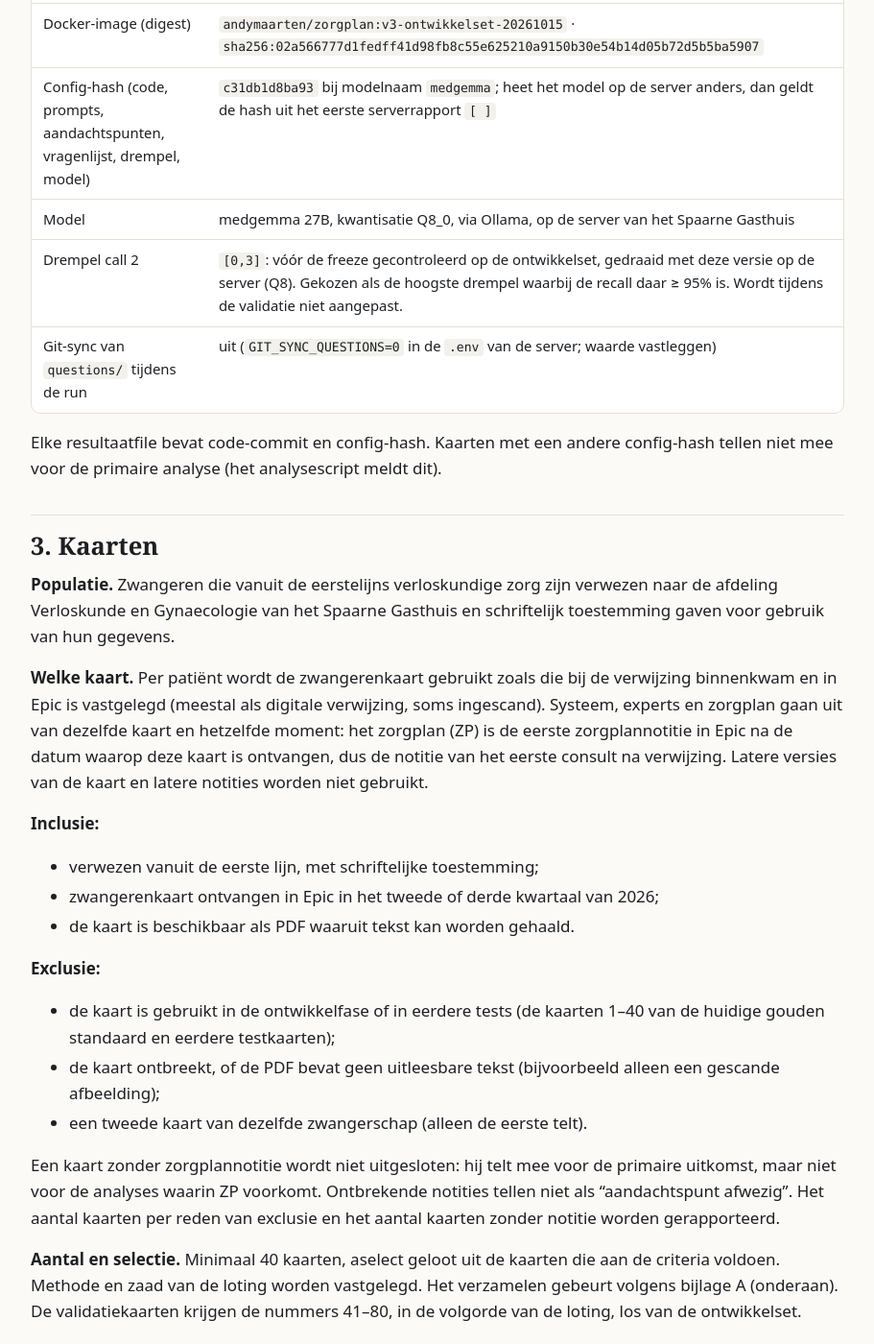
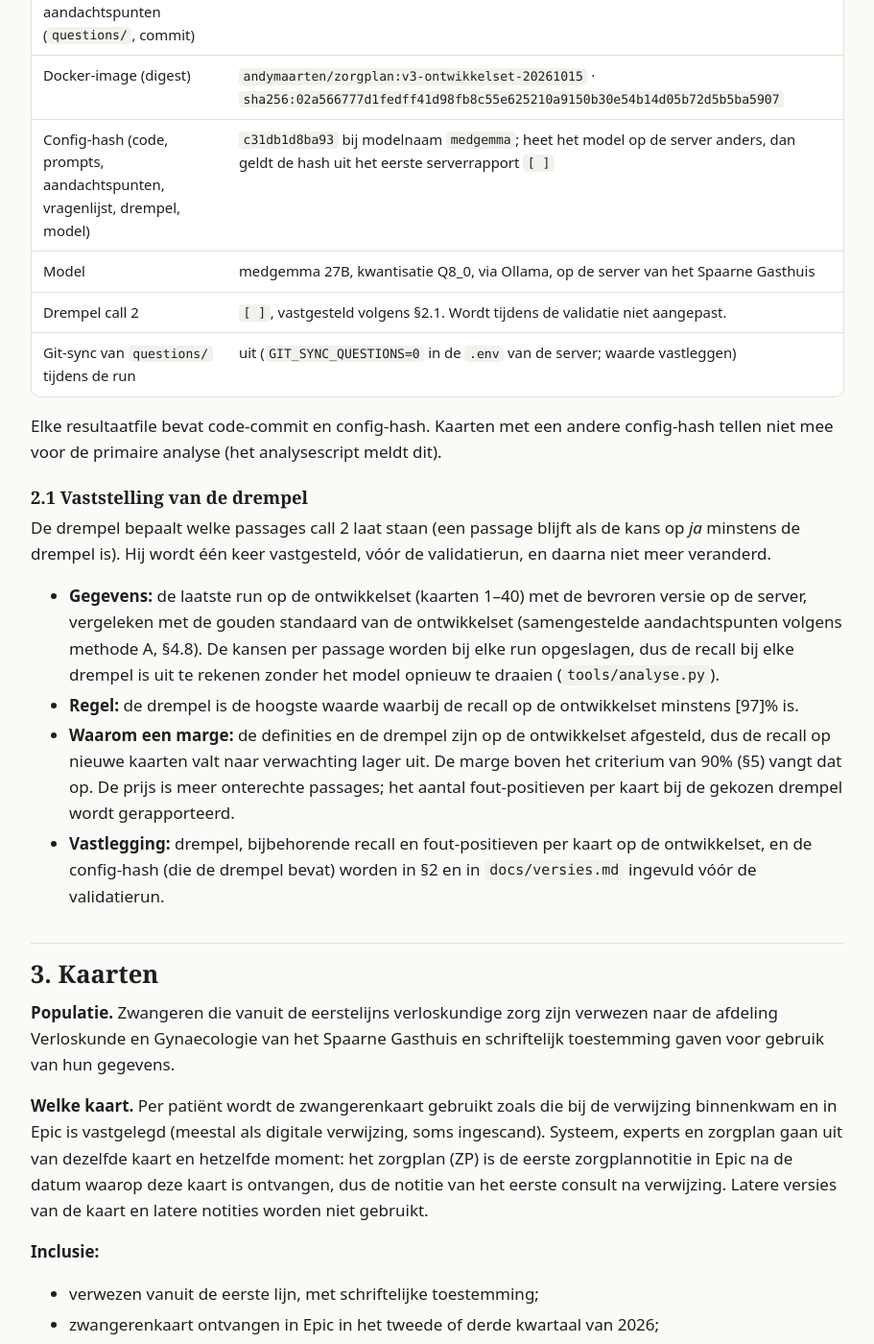
Before and after one commit to Andymaarten/ZwangerenkaartAI, a Jekyll site: the page built from docs/validatieprotocol.md, in a window 1280 px wide and 1400 px high, scrolled down 970 px. Shown: the whole window at 96% size, without its empty margins (184-1095 px from the left). Built offline with Jekyll 4.4.1, drawn with Linux system fonts in a browser that asks for light colours; some of the changed text lies outside the part shown.

Commit message:
16-10-2026: succescriterium volgens de overeenkomst (recall tegen E1 ≥ 90%, interval altijd gerapporteerd); regel voor het vaststellen van de drempel (§2.1); hernieuwde validatie op nieuwe kaarten

```diff
--- a/docs/index.html
+++ b/docs/index.html
@@ -182,7 +182,7 @@
       </table>
     </div>
     <ol class="steps">
-      <li><strong>Primaire uitkomst:</strong> recall van het systeem ten opzichte van de gouden standaard (E1), met 95%-betrouwbaarheidsinterval en een vooraf vastgelegde ondergrens. Omdat E1 na inzage van het systeem tot stand komt, wordt de recall ten opzichte van het blinde oordeel (E0) ernaast gerapporteerd.</li>
+      <li><strong>Primaire uitkomst:</strong> recall van het systeem ten opzichte van de gouden standaard (E1). De validatie is geslaagd bij een recall van minstens 90%; het 95%-betrouwbaarheidsinterval wordt altijd gerapporteerd. Omdat E1 na inzage van het systeem tot stand komt, wordt de recall ten opzichte van het blinde oordeel (E0) ernaast gerapporteerd.</li>
       <li><strong>Systeem en huidige praktijk:</strong> recall van systeem en zorgplan, beide ten opzichte van E1.</li>
       <li><strong>Aanvullende signalering:</strong> aandachtspunten die in E0 (en in ZP) ontbraken, waarvoor het systeem passages toonde en die de expert na inzage bevestigde, per 100 kaarten. Wijzigingen in omgekeerde richting worden ook gerapporteerd.</li>
       <li><strong>Secundair:</strong> PPV, fout-positieven per kaart, aandachtspunten per rapport, ROC- en PR-AUC, en de prestaties ten opzichte van E0.</li>
--- a/docs/validatieprotocol.md
+++ b/docs/validatieprotocol.md
@@ -18,9 +18,11 @@
 oordeel of score. De zorgverlener beoordeelt de passages en beslist. Het systeem draait lokaal in het Spaarne Gasthuis
 (MDR klasse I, in-house).
 
-**Claim die deze validatie toetst:** bij aandachtspunten die volgens de expert van toepassing zijn, toont het systeem
-passages in minstens 90% van de gevallen (ondergrens van het 95%-betrouwbaarheidsinterval), gemeten tegen de gouden
-standaard: het oordeel van de experts na inzage van de passages en het zorgplan (E1).
+**Claim die deze validatie toetst** (overeenkomst, fase 2: "de validatie is geslaagd als tijdens de test 90% van de
+noodzakelijke aandachtspunten in de samenvatting worden genoemd"): van de aandachtspunten die volgens de gouden standaard
+van toepassing zijn, noemt het systeem er minstens 90% in het rapport, met minstens één passage. De gouden standaard is
+het oordeel van de beoordelende gynaecoloog na inzage van de passages en het zorgplan (E1); samengestelde
+aandachtspunten worden gescoord volgens §4.8 en AP079 telt niet mee (§4.7).
 
 De validatie toetst niet of het gebruik van het systeem klinische uitkomsten verbetert.
 
@@ -35,11 +37,27 @@
 | Docker-image (digest) | `andymaarten/zorgplan:v3-ontwikkelset-20261015` · `sha256:02a566777d1fedff41d98fb8c55e625210a9150b30e54b14d05b72d5b5ba5907` |
 | Config-hash (code, prompts, aandachtspunten, vragenlijst, drempel, model) | `c31db1d8ba93` bij modelnaam `medgemma`; heet het model op de server anders, dan geldt de hash uit het eerste serverrapport `[ ]` |
 | Model | medgemma 27B, kwantisatie Q8_0, via Ollama, op de server van het Spaarne Gasthuis |
-| Drempel call 2 | `[0,3]`: vóór de freeze gecontroleerd op de ontwikkelset, gedraaid met deze versie op de server (Q8). Gekozen als de hoogste drempel waarbij de recall daar ≥ 95% is. Wordt tijdens de validatie niet aangepast. |
+| Drempel call 2 | `[ ]`, vastgesteld volgens §2.1. Wordt tijdens de validatie niet aangepast. |
 | Git-sync van `questions/` tijdens de run | uit (`GIT_SYNC_QUESTIONS=0` in de `.env` van de server; waarde vastleggen) |
 
 Elke resultaatfile bevat code-commit en config-hash. Kaarten met een andere config-hash tellen niet mee voor de primaire
 analyse (het analysescript meldt dit).
+
+### 2.1 Vaststelling van de drempel
+
+De drempel bepaalt welke passages call 2 laat staan (een passage blijft als de kans op *ja* minstens de drempel is).
+Hij wordt één keer vastgesteld, vóór de validatierun, en daarna niet meer veranderd.
+
+- **Gegevens:** de laatste run op de ontwikkelset (kaarten 1–40) met de bevroren versie op de server, vergeleken met de
+  gouden standaard van de ontwikkelset (samengestelde aandachtspunten volgens methode A, §4.8). De kansen per passage
+  worden bij elke run opgeslagen, dus de recall bij elke drempel is uit te rekenen zonder het model opnieuw te draaien
+  (`tools/analyse.py`).
+- **Regel:** de drempel is de hoogste waarde waarbij de recall op de ontwikkelset minstens [97]% is.
+- **Waarom een marge:** de definities en de drempel zijn op de ontwikkelset afgesteld, dus de recall op nieuwe kaarten
+  valt naar verwachting lager uit. De marge boven het criterium van 90% (§5) vangt dat op. De prijs is meer onterechte
+  passages; het aantal fout-positieven per kaart bij de gekozen drempel wordt gerapporteerd.
+- **Vastlegging:** drempel, bijbehorende recall en fout-positieven per kaart op de ontwikkelset, en de config-hash
+  (die de drempel bevat) worden in §2 en in `docs/versies.md` ingevuld vóór de validatierun.
 
 ## 3. Kaarten
 
@@ -120,8 +138,12 @@
   onafhankelijke waarnemingen (zelfde patiënt, zelfde kaart, zelfde beoordelaars). Daarom worden 2000 keer 40 kaarten
   met teruglegging getrokken, telkens wordt de recall berekend, en het 2,5e en 97,5e percentiel vormen het interval
   (vast zaad). Het Wilson-interval, dat de samenhang negeert, wordt daarnaast gerapporteerd.
-- **Succescriterium:** de ondergrens van het bootstrapinterval is ≥ 90%.
-- Ter indicatie: bij ~150 positieven wordt dit gehaald met hoogstens ~7 missers.
+- **Succescriterium:** de recall tegen E1 is minstens 90% (puntschatting), zoals in de overeenkomst. Bij ~150 positieven
+  betekent dat hoogstens 15 missers.
+- Het 95%-betrouwbaarheidsinterval wordt altijd gerapporteerd, met de vermelding of de ondergrens ook boven 90% ligt.
+  Dat laatste is geen slaagcriterium, maar zegt hoe zeker de uitkomst is.
+- **Hernieuwde validatie:** wordt het criterium niet gehaald, dan kan de versie worden aangepast (vastgelegd in
+  `docs/versies.md`) en opnieuw gevalideerd met dit protocol, op een nieuwe set kaarten die niet eerder is gebruikt.
 - **Bias.** E1 komt tot stand na inzage van de uitvoer van het systeem. Aandachtspunten die de experts pas na inzage
   toevoegen, zijn vooral punten die het systeem toonde; punten die systeem, zorgplan en experts alle drie missen, komen
   niet boven. De recall tegen E1 valt daardoor gunstiger uit dan de werkelijke recall (*incorporation bias*). Daarom
```
